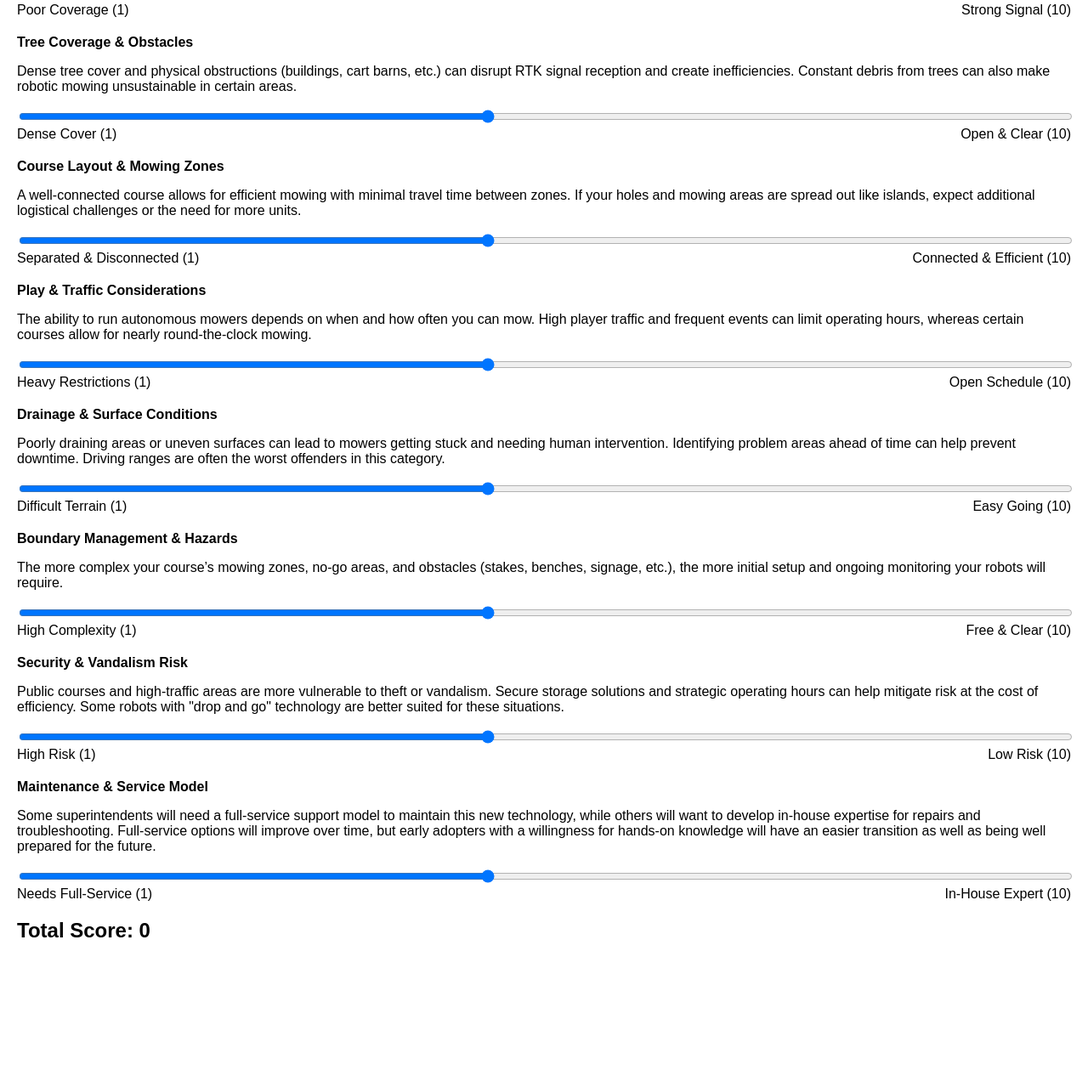
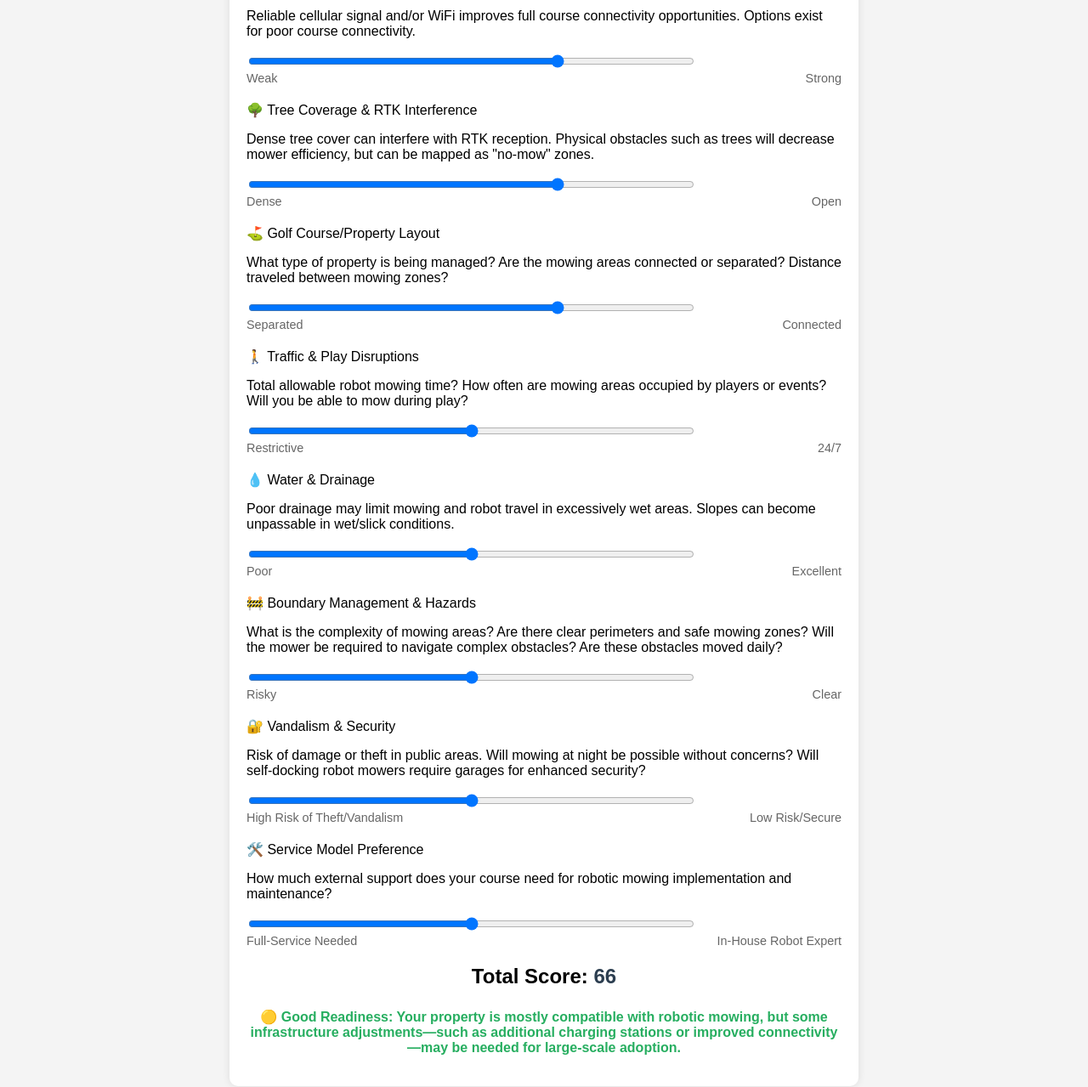
Before and after one commit to bphodges12/bphodges.github.io, a plain HTML site: page index.html in a window 1280 px wide. Shown: the part 529-1808 px from the top of the page at 85% size. Before the commit the page ends 1658 px from the top, so only its background shows below. Drawn offline with Linux system fonts and the light colour scheme.

Commit message:
Update index.html

```diff
--- a/index.html
+++ b/index.html
@@ -3,65 +3,111 @@
 <head>
     <meta charset="UTF-8">
     <meta name="viewport" content="width=device-width, initial-scale=1.0">
-    <title>Robotic Mower Readiness Score</title>
+    <title>Robotic Mower Readiness & Recommendation Survey</title>
     <style>
-        body {
-            font-family: Arial, sans-serif;
-            margin: 20px;
-        }
-        .category {
-            margin-bottom: 20px;
-        }
-        .slider {
-            width: 100%;
-        }
-        #total-score {
-            font-size: 24px;
-            font-weight: bold;
-        }
+        body { font-family: Arial, sans-serif; margin: 20px; background-color: #f4f4f4; }
+        .survey-container { max-width: 700px; margin: auto; background: white; padding: 20px; border-radius: 10px; box-shadow: 0 0 10px rgba(0, 0, 0, 0.1); }
+        .question { margin-bottom: 20px; }
+        .slider-label { display: flex; justify-content: space-between; font-size: 0.9em; color: #666; }
+        .score-output { font-weight: bold; color: #2c3e50; }
+        #final-score { font-size: 1.5em; margin-top: 20px; font-weight: bold; text-align: center; }
+        #readiness-level { text-align: center; font-weight: bold; color: #27ae60; }
+        .icon { margin-right: 10px; }
+        input[type="range"] { width: 75%; }
     </style>
 </head>
 <body>
-    <h1>Robotic Mower Readiness Score</h1>
-    <p>Rate your course on a scale from 1 to 10 in each category below, then see your total score.</p>
-    <div id="categories"></div>
-    <h2>Total Score: <span id="total-score">0</span></h2>
+    <div class="survey-container">
+        <h2>Robotic Mower Readiness & Recommendation Survey</h2>
+        <p>This survey helps assess how ready your golf course or sports field is for robotic mower adoption. A high total score means fewer barriers to full-scale implementation, while a lower score does not mean it's impossible—it simply indicates that additional adjustments and workarounds will be required to make robotic mowing viable. This tool helps identify key areas for improvement and guides decision-making for your course or property.</p>
+    <form action="https://docs.google.com/forms/d/e/1fmk81ekY_FkkVD2SItvSFu0VYA4a7KBCX7OAwzPCn7g/formResponse" method="POST" target="_blank">
+
+            <div class="question">
+                <label>🌄 Terrain & Slope Severity</label>
+                <p>How steep or flat is the mowing area? Steep slopes may limit robotic mower effectiveness and viability. Localized severe hills can be handled with specialized robotic mower models.</p>
+                <input type="range" min="0" max="10" value="10" class="slider" id="slope">
+                <div class="slider-label"><span>Steep</span><span>Flat</span></div>
+            </div>
+            <div class="question">
+                <label>🔌 Power Infrastructure</label>
+                <p>Availability of power sources for charging stations across desired mowing areas. More options = more efficient charging station placement.</p>
+                <input type="range" min="0" max="10" value="10" class="slider" id="power">
+                <div class="slider-label"><span>Poor</span><span>Excellent</span></div>
+            </div>
+            <div class="question">
+                <label>📶 Connectivity & Cellular Coverage</label>
+                <p>Reliable cellular signal and/or WiFi improves full course connectivity opportunities. Options exist for poor course connectivity.</p>
+                <input type="range" min="0" max="10" value="7" class="slider" id="connectivity">
+                <div class="slider-label"><span>Weak</span><span>Strong</span></div>
+            </div>
+            <div class="question">
+                <label>🌳 Tree Coverage & RTK Interference</label>
+                <p>Dense tree cover can interfere with RTK reception. Physical obstacles such as trees will decrease mower efficiency, but can be mapped as "no-mow" zones.</p>
+                <input type="range" min="0" max="10" value="7" class="slider" id="trees">
+                <div class="slider-label"><span>Dense</span><span>Open</span></div>
+            </div>
+            <div class="question">
+                <label>⛳ Golf Course/Property Layout</label>
+                <p>What type of property is being managed? Are the mowing areas connected or separated? Distance traveled between mowing zones?</p>
+                <input type="range" min="0" max="10" value="7" class="slider" id="layout">
+                <div class="slider-label"><span>Separated</span><span>Connected</span></div>
+            </div>
+            <div class="question">
+                <label>🚶 Traffic & Play Disruptions</label>
+                <p>Total allowable robot mowing time? How often are mowing areas occupied by players or events? Will you be able to mow during play?</p>
+                <input type="range" min="0" max="10" value="5" class="slider" id="traffic">
+                <div class="slider-label"><span>Restrictive</span><span>24/7</span></div>
+            </div>
+            <div class="question">
+                <label>💧 Water & Drainage</label>
+                <p>Poor drainage may limit mowing and robot travel in excessively wet areas. Slopes can become unpassable in wet/slick conditions.</p>
+                <input type="range" min="0" max="10" value="5" class="slider" id="drainage">
+                <div class="slider-label"><span>Poor</span><span>Excellent</span></div>
+            </div>
+            <div class="question">
+                <label>🚧 Boundary Management & Hazards</label>
+                <p>What is the complexity of mowing areas? Are there clear perimeters and safe mowing zones? Will the mower be required to navigate complex obstacles? Are these obstacles moved daily?</p>
+                <input type="range" min="0" max="10" value="5" class="slider" id="boundaries">
+                <div class="slider-label"><span>Risky</span><span>Clear</span></div>
+            </div>
+            <div class="question">
+                <label>🔐 Vandalism & Security</label>
+                <p>Risk of damage or theft in public areas. Will mowing at night be possible without concerns? Will self-docking robot mowers require garages for enhanced security?</p>
+                <input type="range" min="0" max="10" value="5" class="slider" id="security">
+                <div class="slider-label"><span>High Risk of Theft/Vandalism</span><span>Low Risk/Secure</span></div>
+            </div>
+         <div class="question">
+    <label>🛠️ Service Model Preference</label>
+    <p>How much external support does your course need for robotic mowing implementation and maintenance?</p>
+    <input type="range" min="0" max="10" value="5" class="slider" id="service">
+    <div class="slider-label"><span>Full-Service Needed</span><span>In-House Robot Expert</span></div>
+</div>
+        </form>
+        <p id="final-score">Total Score: <span class="score-output">0</span></p>
+        <p id="readiness-level"></p>
+    </div>
 
     <script>
-        const categories = [
-            { name: "Terrain & Slope Severity", description: "Steep slopes can challenge a robotic mower’s traction and efficiency, even though models exist for extreme slopes. These specialized units work best in specific areas rather than across an entire course. Improving traction and advancing more efficient AWD technology will be a key focus across brands in the coming years.", minLabel: "Steep", maxLabel: "Flat" },
-            { name: "Power Infrastructure", description: "Self-docking robotic mowers depend on well-placed charging stations. These machines aren’t setting land-speed records, so efficiency drops if they have to travel long distances to recharge. Many courses splice power from irrigation controllers to adopt on course. Poor electrical coverage? Take advantage of existing outlets in pro shops, maintenance buildings, halfway houses, or range huts for initial robot placement.", minLabel: "Localized Power", maxLabel: "Widespread Access" },
-            { name: "Connectivity & Cellular Coverage", description: "Strong cellular coverage allows mowers to communicate effectively with their control systems. Workarounds exist for weak or non-existent signal areas, but they typically require additional infrastructure like cellular hotspots, boosters, or mesh WiFi networks.", minLabel: "Poor Coverage", maxLabel: "Strong Signal" },
-            { name: "Tree Coverage & Obstacles", description: "Dense tree cover and physical obstructions (buildings, cart barns, etc.) can disrupt RTK signal reception and create inefficiencies. Constant debris from trees can also make robotic mowing unsustainable in certain areas.", minLabel: "Dense Cover", maxLabel: "Open & Clear" },
-            { name: "Course Layout & Mowing Zones", description: "A well-connected course allows for efficient mowing with minimal travel time between zones. If your holes and mowing areas are spread out like islands, expect additional logistical challenges or the need for more units.", minLabel: "Separated & Disconnected", maxLabel: "Connected & Efficient" },
-            { name: "Play & Traffic Considerations", description: "The ability to run autonomous mowers depends on when and how often you can mow. High player traffic and frequent events can limit operating hours, whereas certain courses allow for nearly round-the-clock mowing.", minLabel: "Heavy Restrictions", maxLabel: "Open Schedule" },
-            { name: "Drainage & Surface Conditions", description: "Poorly draining areas or uneven surfaces can lead to mowers getting stuck and needing human intervention. Identifying problem areas ahead of time can help prevent downtime. Driving ranges are often the worst offenders in this category.", minLabel: "Difficult Terrain", maxLabel: "Easy Going" },
-            { name: "Boundary Management & Hazards", description: "The more complex your course’s mowing zones, no-go areas, and obstacles (stakes, benches, signage, etc.), the more initial setup and ongoing monitoring your robots will require.", minLabel: "High Complexity", maxLabel: "Free & Clear" },
-            { name: "Security & Vandalism Risk", description: "Public courses and high-traffic areas are more vulnerable to theft or vandalism. Secure storage solutions and strategic operating hours can help mitigate risk at the cost of efficiency. Some robots with \"drop and go\" technology are better suited for these situations.", minLabel: "High Risk", maxLabel: "Low Risk" },
-            { name: "Maintenance & Service Model", description: "Some superintendents will need a full-service support model to maintain this new technology, while others will want to develop in-house expertise for repairs and troubleshooting. Full-service options will improve over time, but early adopters with a willingness for hands-on knowledge will have an easier transition as well as being well prepared for the future.", minLabel: "Needs Full-Service", maxLabel: "In-House Expert" }
-        ];
+        function calculateScore() {
+            let totalScore = 0;
+            document.querySelectorAll('.slider').forEach(slider => {
+                totalScore += parseInt(slider.value) || 0;
+            });
 
-        const container = document.getElementById("categories");
+            document.querySelector('.score-output').textContent = totalScore;
+            let readiness = "";
+            if (totalScore >= 80) readiness = "✅ Excellent Readiness: Your site is well-suited for robotic mowing, but full implementation may require significant infrastructure investments such as enhanced power accessibility and connectivity solutions.";
+            else if (totalScore >= 60) readiness = "🟡 Good Readiness: Your property is mostly compatible with robotic mowing, but some infrastructure adjustments—such as additional charging stations or improved connectivity—may be needed for large-scale adoption.";
+            else if (totalScore >= 40) readiness = "🟠 Moderate Readiness: While robotic mowing is possible, achieving efficiency across the entire property will require significant investments in power, connectivity, or layout adjustments to minimize operational challenges.";
+            else readiness = "❌ Not Ready: Substantial barriers exist that prevent effective robotic mowing. Overcoming these challenges would require major changes, including costly upgrades to infrastructure, redesigning mowing zones, and enhancing connectivity.";
 
-        categories.forEach((category, index) => {
-            const div = document.createElement("div");
-            div.classList.add("category");
-            div.innerHTML = `
-                <label><strong>${category.name}</strong></label>
-                <p>${category.description}</p>
-                <input type="range" min="1" max="10" value="5" class="slider" id="slider${index}" oninput="updateScore()">
-                <div>${category.minLabel} (1) <span style="float:right;">${category.maxLabel} (10)</span></div>
-            `;
-            container.appendChild(div);
+
+            document.getElementById('readiness-level').textContent = readiness;
+        }
+        document.querySelectorAll('.slider').forEach(slider => {
+            slider.addEventListener('input', calculateScore);
         });
-
-        function updateScore() {
-            let total = 0;
-            categories.forEach((_, index) => {
-                total += parseInt(document.getElementById(`slider${index}`).value);
-            });
-            document.getElementById("total-score").innerText = total;
-        }
+        calculateScore();
     </script>
 </body>
 </html>
```
